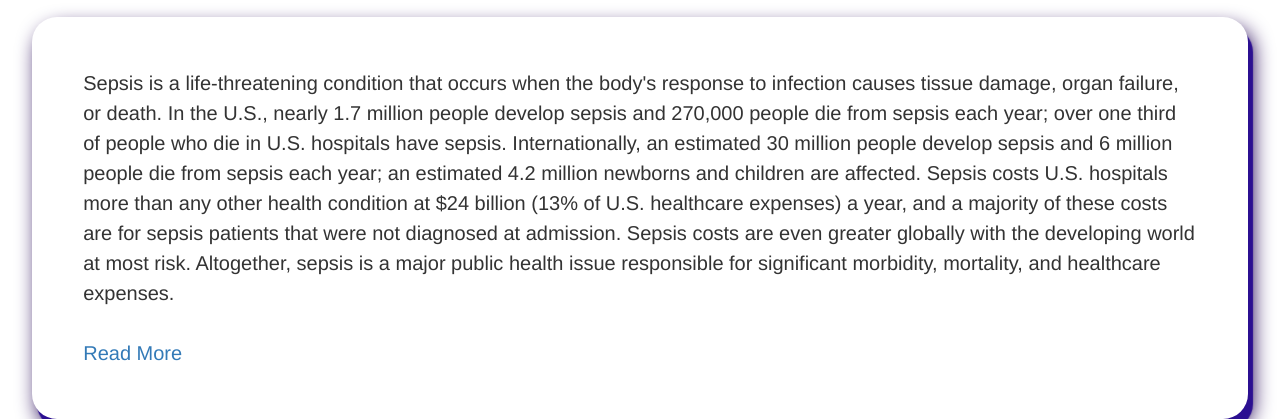
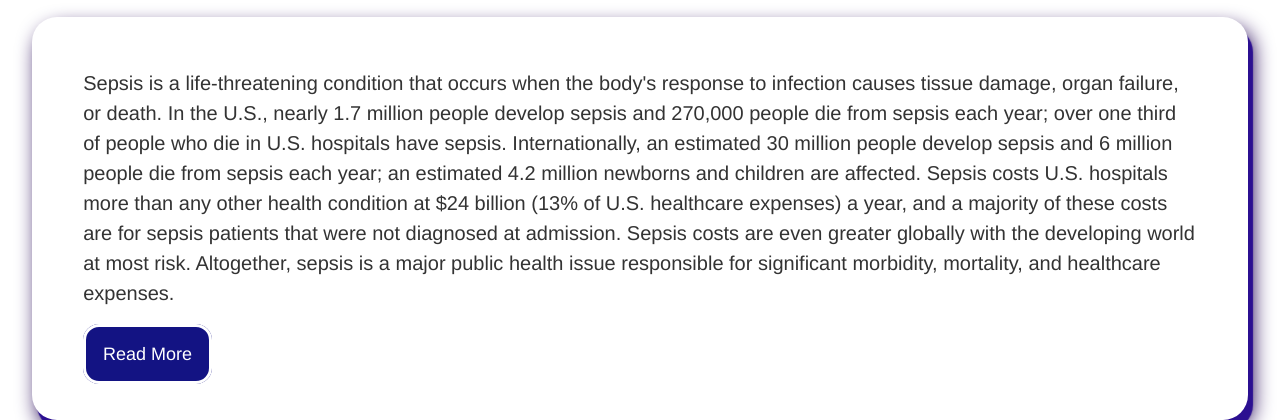
Before and after one commit to imanpalsingh/SIH2020_UP49_Aeye_BCET, a Django app: page / in a window 1280 px wide. Shown: the part 398-818 px from the top of the page. Run offline with Django 3.2, Linux system fonts and the light colour scheme.

Commit message:
Some changes in base template

```diff
--- a/SIH_2020_CODE_UP49_Aeye_BCET/code/static/css/main.css
+++ b/SIH_2020_CODE_UP49_Aeye_BCET/code/static/css/main.css
@@ -214,3 +214,14 @@
 
 
 }
+.readMore
+{
+    background-color: rgb(19, 19, 131);
+    color:white;
+    border-style: solid;
+
+    font-size: 18px;
+    padding:1.5%;
+    border-radius: 16px;
+
+}
--- a/SIH_2020_CODE_UP49_Aeye_BCET/code/templates/base.html
+++ b/SIH_2020_CODE_UP49_Aeye_BCET/code/templates/base.html
@@ -5,13 +5,16 @@
 <!DOCTYPE html>
 <html>
 
-<head>
+<head><!--  header start-->
     <meta name ="viewport" content="width=device-width, intial-scale=1.0">
     <title>{% block title %}{% endblock %}</title>
     <link rel="stylesheet" href="{% static 'CSS/main.css' %}">
+    <!--   main CSS file for our UI-->
     <link rel="stylesheet" href="{% static 'CSS/bootstrap.min.css' %}">
+    <!--  for using bootstrap  classes we have used bootstrap.min.css-->
     <link rel="stylesheet" href="https://cdnjs.cloudflare.com/ajax/libs/font-awesome/4.7.0/css/font-awesome.min.css">
-    <link href="https://stackpath.bootstrapcdn.com/font-awesome/4.7.0/css/font-awesome.min.css" rel="stylesheet" >
+     <!--  Above link is used for class fa fa-bars, to display three bars when media width is less than 1350px -->
+<!-- header end here-->
 </head>
 <!-- body starts -->
 <body>
```
